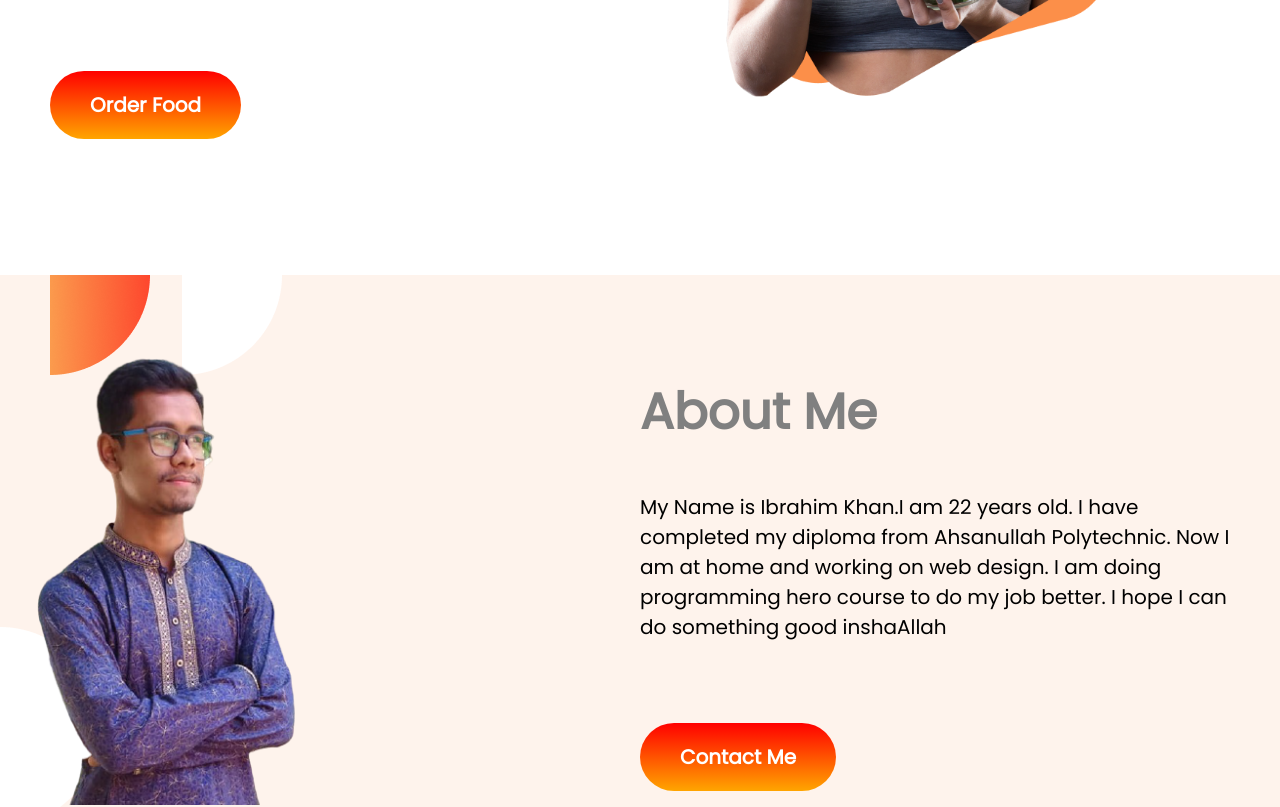
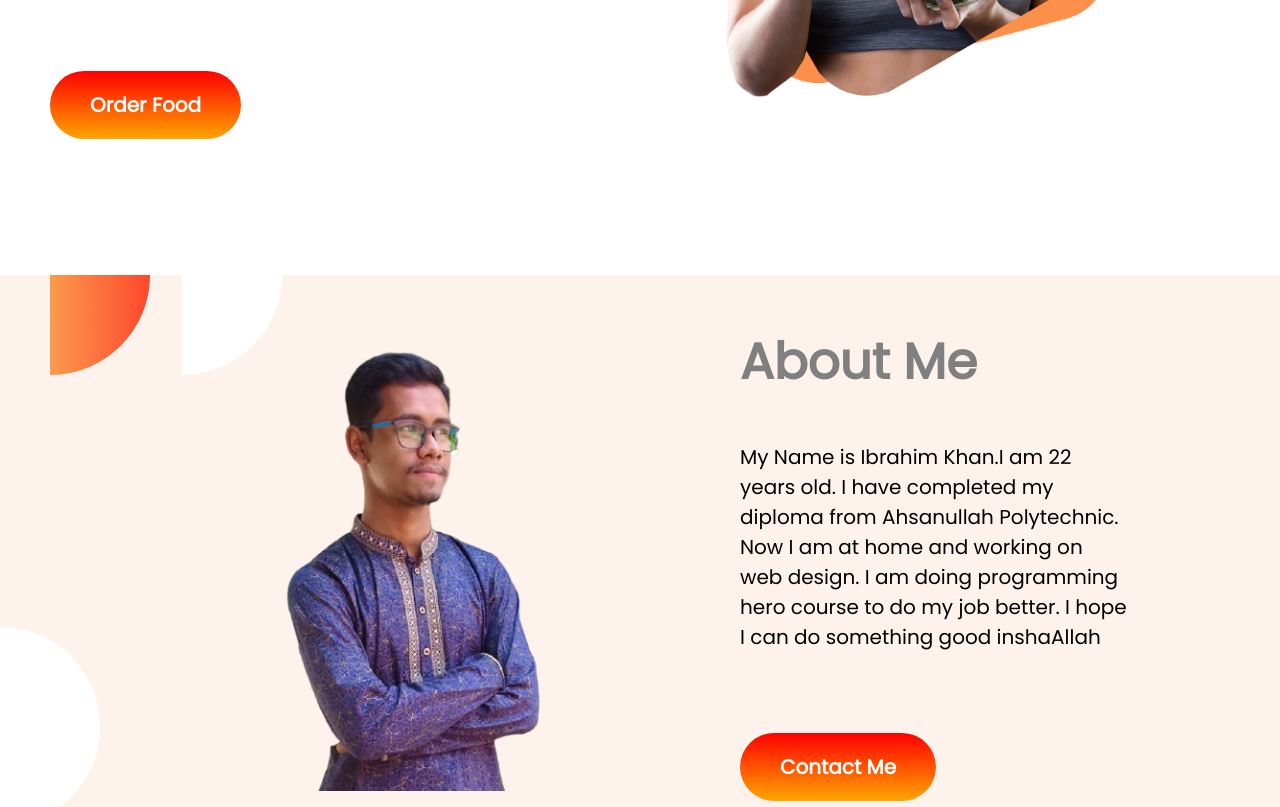
Before and after one commit to Ibrahim-K98han/food-network, a plain HTML site: page index.html in a window 1280 px wide. Shown: the part 540-1347 px from the top of the page. Drawn offline with Linux system fonts and the light colour scheme; a web font is replaced by a local one.

Commit message:
finally add all

```diff
--- a/index.html
+++ b/index.html
@@ -28,7 +28,7 @@
     </section>
     <section class="middle-section">
         <div class="middle-width">
-            <img src="images/male/ibrahim.png" alt="person-image">
+            <img src="images/male/ibrahim.png" alt="person-image by ibrahim">
         </div>
         <div class="middle-width">
             <h1 id="about">About Me</h1>
--- a/style.css
+++ b/style.css
@@ -47,9 +47,13 @@ p{
 }
 .middle-width{
     width: 50%;
+    margin-top: -150px;
+    padding: 100px;
 }
 .middle-width img{
-    width: 70%;
+    width: 100%;
+    margin-left: 150px;
+    margin-top: 45px;
 }
 .middle-width p{
     margin-right: 50px;
```
